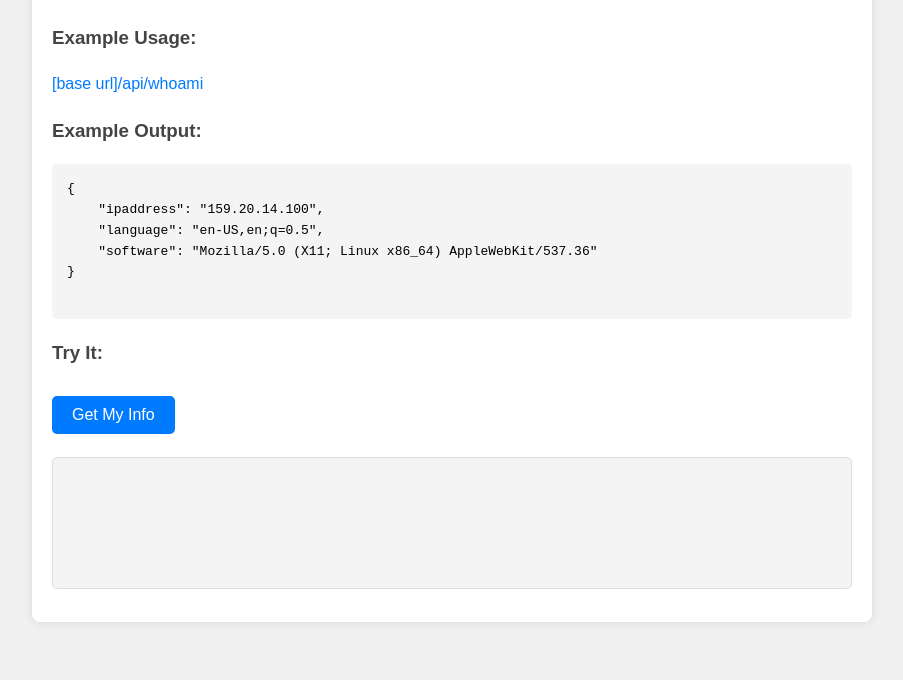
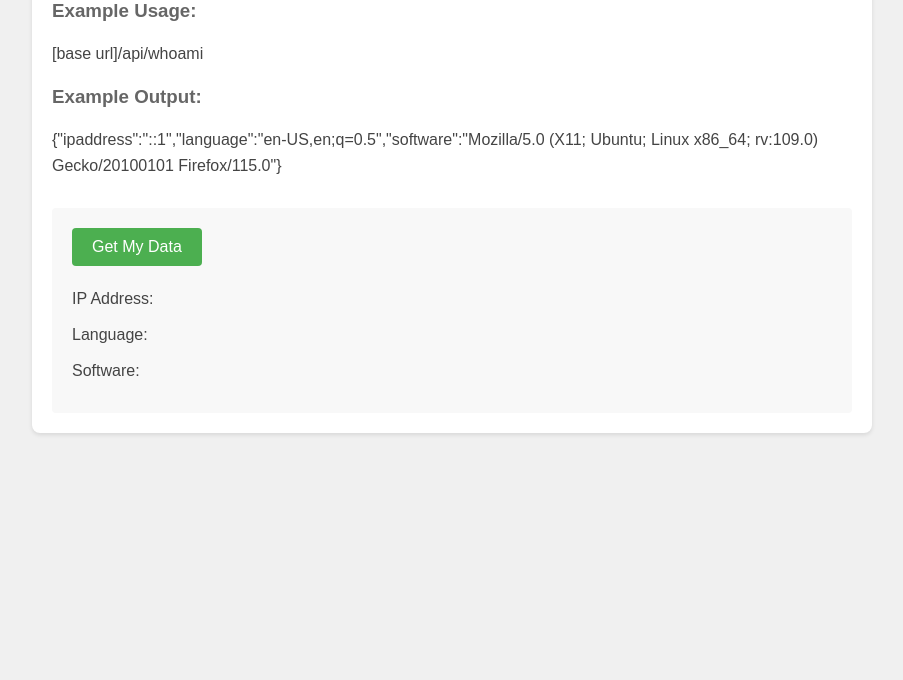
Before and after one commit to Feerdus95/reqHeaderParserApi, a website: page views/index.html in a window 1280 px wide. Shown: the part 120-800 px from the top of the page, without its empty margins (188-1091 px from the left). Drawn offline with Linux system fonts and the light colour scheme.

Commit message:
if it doesn't work, rollback.

```diff
--- a/public/style.css
+++ b/public/style.css
@@ -1,10 +1,8 @@
-/* public/style.css */
 body {
     font-family: Arial, sans-serif;
-    line-height: 1.6;
+    background-color: #f0f0f0;
     margin: 0;
     padding: 20px;
-    background-color: #f0f0f0;
 }
 
 .container {
@@ -13,51 +11,54 @@ body {
     background-color: white;
     padding: 20px;
     border-radius: 8px;
-    box-shadow: 0 0 10px rgba(0,0,0,0.1);
+    box-shadow: 0 2px 4px rgba(0, 0, 0, 0.1);
 }
 
 h1 {
     color: #333;
     text-align: center;
-    margin-bottom: 30px;
 }
 
-h2, h3 {
-    color: #444;
+h3 {
+    color: #666;
+    margin-top: 20px;
 }
 
-pre {
-    background-color: #f4f4f4;
-    padding: 15px;
-    border-radius: 5px;
-    overflow-x: auto;
+p {
+    color: #444;
+    line-height: 1.6;
+}
+
+.output-container {
+    margin-top: 30px;
+    padding: 20px;
+    background-color: #f8f8f8;
+    border-radius: 4px;
 }
 
 button {
-    background-color: #007bff;
+    background-color: #4CAF50;
     color: white;
+    padding: 10px 20px;
     border: none;
-    padding: 10px 20px;
-    border-radius: 5px;
+    border-radius: 4px;
     cursor: pointer;
     font-size: 16px;
+}
+
+button:hover {
+    background-color: #45a049;
+}
+
+.results {
+    margin-top: 20px;
+}
+
+.results p {
     margin: 10px 0;
 }
 
-button:hover {
-    background-color: #0056b3;
+#ipAddress, #language, #software {
+    font-family: monospace;
+    color: #2196F3;
 }
-
-#result {
-    min-height: 100px;
-    border: 1px solid #ddd;
-}
-
-a {
-    color: #007bff;
-    text-decoration: none;
-}
-
-a:hover {
-    text-decoration: underline;
-}
--- a/views/index.html
+++ b/views/index.html
@@ -3,32 +3,37 @@
 <head>
     <meta charset="UTF-8">
     <meta name="viewport" content="width=device-width, initial-scale=1.0">
-    <title>Request Header Parser Microservice</title>
+    <title>Request Header Parser</title>
     <link rel="stylesheet" href="/style.css">
 </head>
 <body>
     <div class="container">
         <h1>Request Header Parser Microservice</h1>
-        <div class="usage">
-            <h3>Example Usage:</h3>
-            <p><a href="/api/whoami">[base url]/api/whoami</a></p>
-        </div>
-        <div class="output">
-            <h3>Example Output:</h3>
-            <pre>
-{
-    "ipaddress": "159.20.14.100",
-    "language": "en-US,en;q=0.5",
-    "software": "Mozilla/5.0 (X11; Linux x86_64) AppleWebKit/537.36"
-}
-            </pre>
-        </div>
-        <div class="try-it">
-            <h3>Try It:</h3>
-            <button onclick="getInfo()">Get My Info</button>
-            <pre id="result"></pre>
+        <h3>Example Usage:</h3>
+        <p>[base url]/api/whoami</p>
+        <h3>Example Output:</h3>
+        <p>{"ipaddress":"::1","language":"en-US,en;q=0.5","software":"Mozilla/5.0 (X11; Ubuntu; Linux x86_64; rv:109.0) Gecko/20100101 Firefox/115.0"}</p>
+        <div class="output-container">
+            <button id="getData">Get My Data</button>
+            <div class="results">
+                <p>IP Address: <span id="ipAddress"></span></p>
+                <p>Language: <span id="language"></span></p>
+                <p>Software: <span id="software"></span></p>
+            </div>
         </div>
     </div>
-    <script src="/script.js"></script>
+    <script>
+        document.getElementById('getData').addEventListener('click', async function() {
+            try {
+                const response = await fetch('/api/whoami');
+                const data = await response.json();
+                document.getElementById('ipAddress').textContent = data.ipaddress;
+                document.getElementById('language').textContent = data.language;
+                document.getElementById('software').textContent = data.software;
+            } catch (error) {
+                console.error('Error:', error);
+            }
+        });
+    </script>
 </body>
 </html>
```
Also changed, not shown: index.js (+35 -16 lines), vercel.json.
